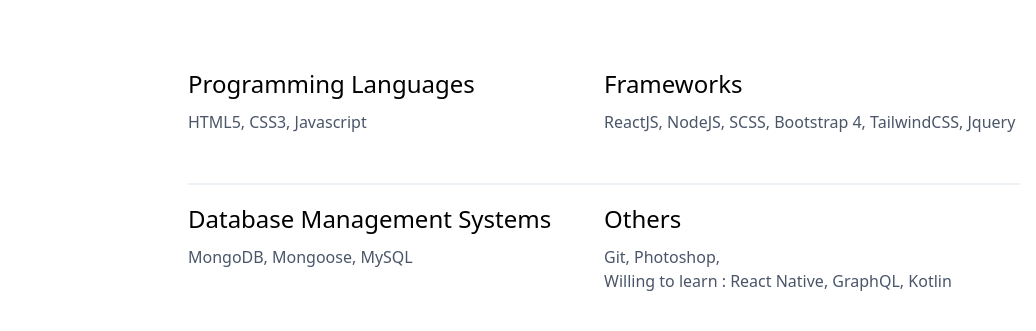
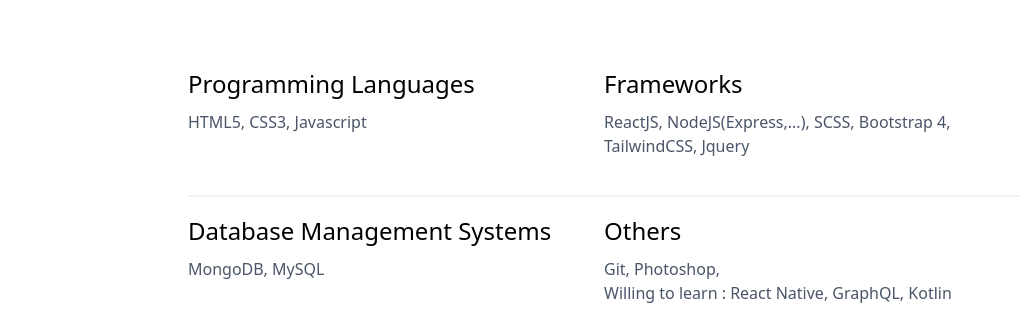
Before and after one commit to phamtu184/my-portfolio, a website: page index.html in a window 1280 px wide. Shown: the part 720-1051 px from the top of the page, 244-1280 px from the left. Drawn offline with Linux system fonts and the light colour scheme.

Commit message:
fix information skills

```diff
--- a/index.html
+++ b/index.html
@@ -155,7 +155,7 @@
                 >
               </div>
               <div class="table-row">
-                <h5 class="table-cell px-4 py-1 text-sm uppercase">Social:</h5>
+                <h5 class="table-cell px-4 py-1 text-sm uppercase">Social</h5>
                 <span class="table-cell px-4 py-1 text-sm">
                   <span class="flex space-x-2">
                     <a
@@ -223,14 +223,14 @@
               frameworks
             </h2>
             <p class="text-gray-700 mt-2">
-              ReactJS, NodeJS, SCSS, Bootstrap 4, TailwindCSS, Jquery
+              ReactJS, NodeJS(express,...), SCSS, Bootstrap 4, TailwindCSS, Jquery
             </p>
           </div>
           <div class="md:w-1/2 md:border-t-2 md:border-gray-200 pt-4">
             <h2 class="font-normal text-2xl">
               database management systems
             </h2>
-            <p class="text-gray-700 mt-2">MongoDB, Mongoose, MySQL</p>
+            <p class="text-gray-700 mt-2">MongoDB, MySQL</p>
           </div>
           <div class="md:w-1/2 md:border-t-2 md:border-gray-200 pt-4">
             <h2 class="font-normal text-2xl">
```
